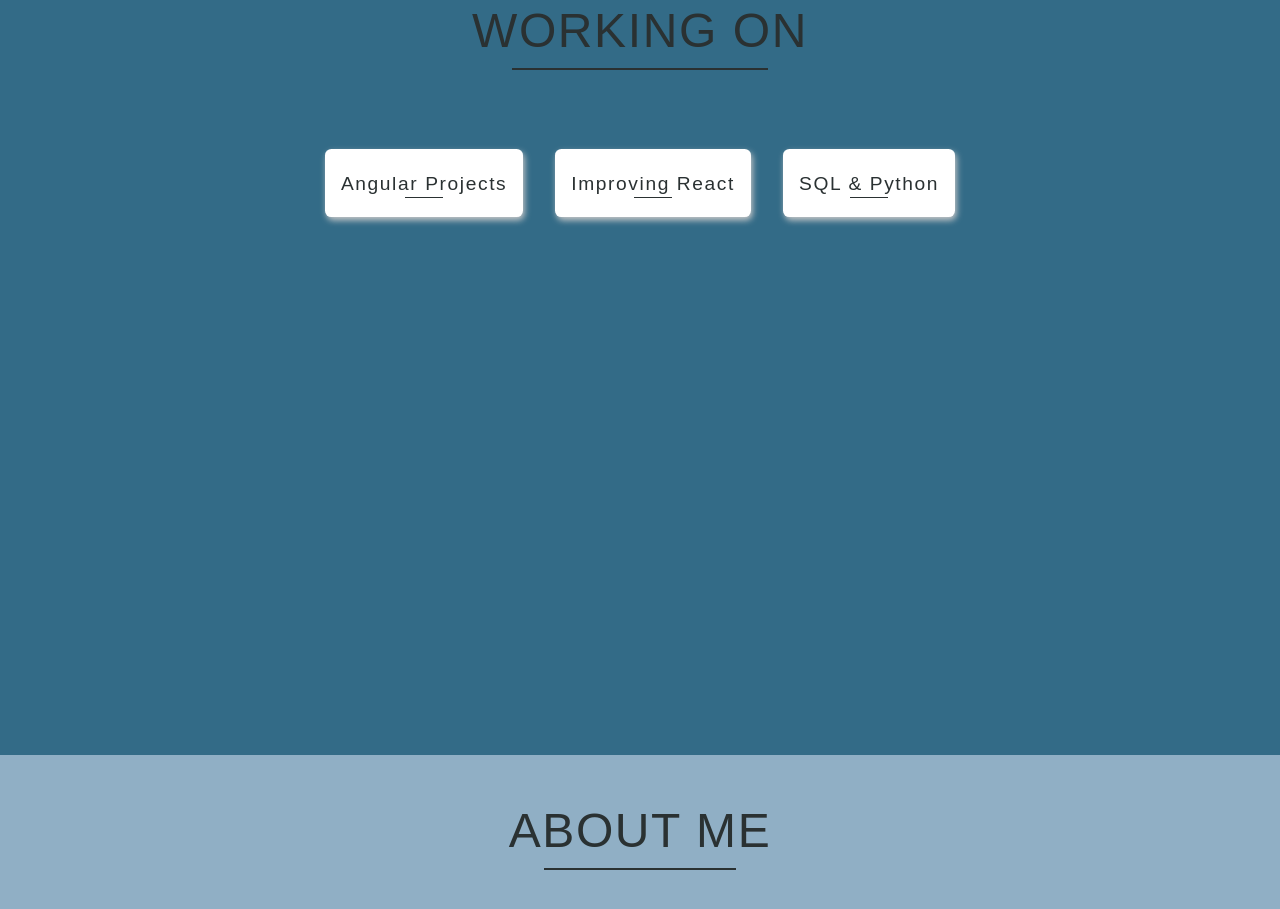
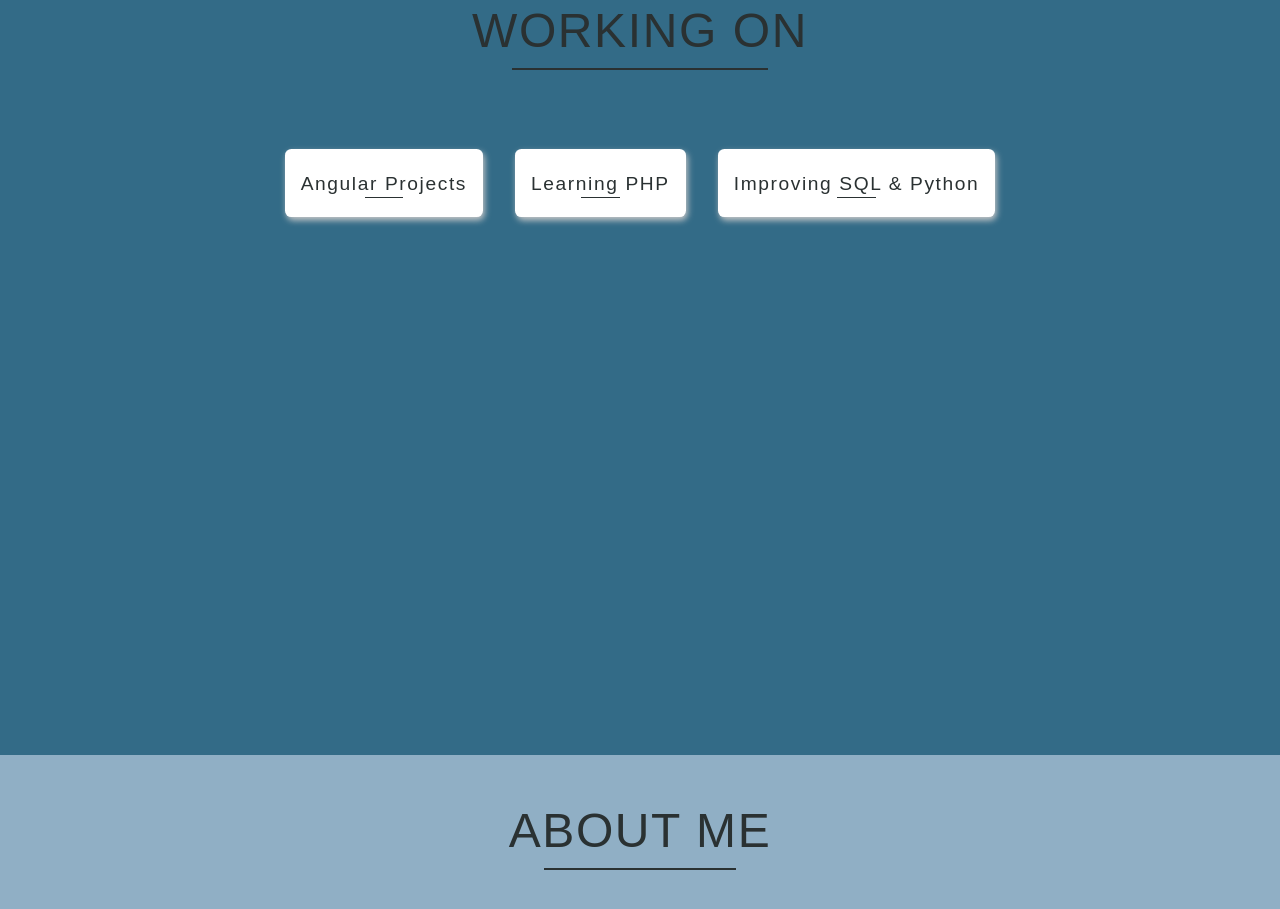
Before and after one commit to danieljhesseling/portafolio, a plain HTML site: page index.html in a window 1280 px wide. Shown: the part 925-1834 px from the top of the page. Drawn offline with nearby package versions, Linux system fonts and the light colour scheme; no server answers.

Commit message:
Changes in working on section

```diff
--- a/index.html
+++ b/index.html
@@ -49,12 +49,12 @@
                 </div>
                 <div class="Nproject">
                     <div class="project-text">
-                        <h2 class="project-name">Improving React</h2>
+                        <h2 class="project-name">Learning PHP</h2>
                     </div>
                 </div>
                 <div class="Nproject">
                     <div class="project-text">
-                        <h2 class="project-name">SQL & Python</h2>
+                        <h2 class="project-name">Improving SQL & Python</h2>
                     </div>
                 </div>
             </div>
```
